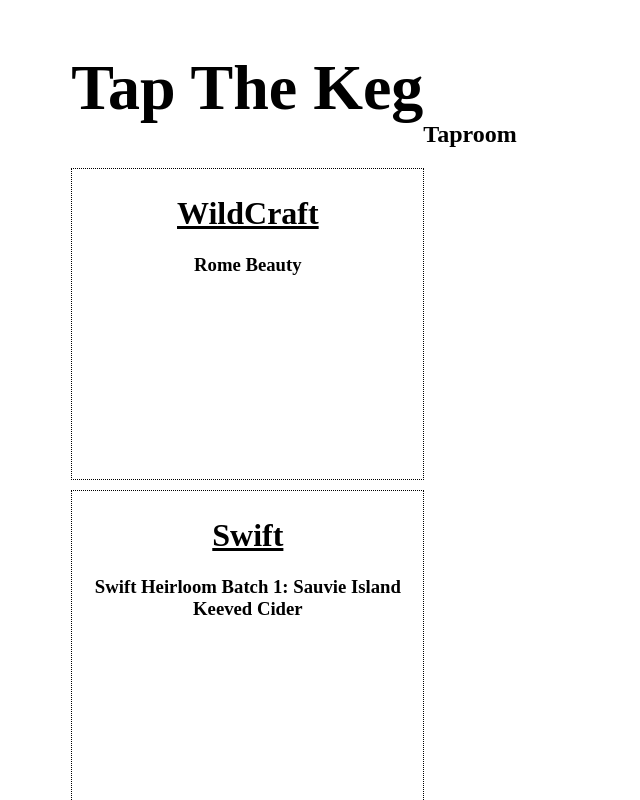
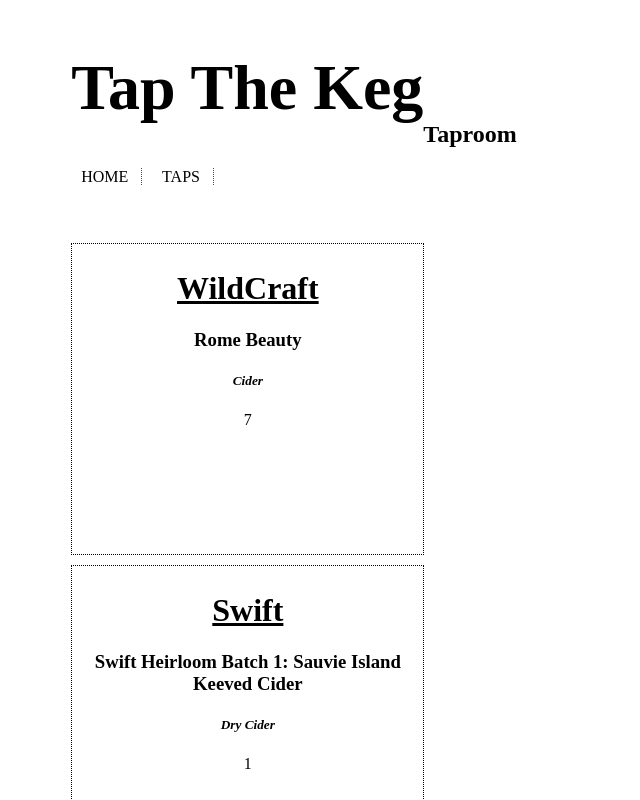
Before and after one commit to MalyPhong619/React-Tap-Room, a React app: page /#/ in a window 1280 px wide. Shown: the top 800 px of the page, without its empty margins (0-640 px from the left). Built offline with nearby package versions, Linux system fonts and the light colour scheme; the HTML template or start-up script is replaced by a standard one.

Commit message:
move Nav into APP

```diff
--- a/src/components/App.jsx
+++ b/src/components/App.jsx
@@ -5,6 +5,7 @@
 import Header from './Header';
 import UserView from './UserView';
 import Error404 from './Error404';
+import Nav from './Nav';
 
 class App extends React.Component {
   constructor(props) {
@@ -155,7 +156,6 @@
 
 
   render(){
-    console.log(this.state);
     return (
       <div>
         <style jsx>{`
@@ -165,6 +165,7 @@
         }
         `}</style>
         <Header/>
+        <Nav/>
         <Switch>
           <Route exact path='/' render={() =><UserView masterTapList={this.state.masterTapList} />} />
           <Route exact path='/taplist' render={() =><TapList masterTapList={this.state.masterTapList} />} />
--- a/src/components/TapList.jsx
+++ b/src/components/TapList.jsx
@@ -1,6 +1,6 @@
 import React from 'react';
 import Tap from './Tap';
-import Nav from './Nav';
+
 import PropTypes from 'prop-types';
 
 
@@ -20,7 +20,7 @@
             justify-content: space-between;
           }
           `}</style>
-      <Nav/>
+
       <div>
         {props.masterTapList.map((tap, index) =>
           <Tap brand={tap.brand}
--- a/src/components/UserView.jsx
+++ b/src/components/UserView.jsx
@@ -3,9 +3,15 @@
 import PropTypes from 'prop-types';
 import Tap from './Tap';
 
+
 function UserView(props) {
+  const userViewDiv = {
+    display: 'flex',
+    justifyContent: 'space-between',
+    flexFlow: 'row nowrap'
+  }
   return(
-    <div>
+    <div style={userViewDiv}>
     <style jsx>{`
       div {
         margin: auto;
@@ -17,6 +23,8 @@
       {props.masterTapList.map((tap, index) =>
         <Tap brand={tap.brand}
           name={tap.name}
+          type={tap.type}
+          price={tap.price}
           key={index}/>
       )}
       </div>
```
Lines whose indentation alone changed are shown as unchanged.
